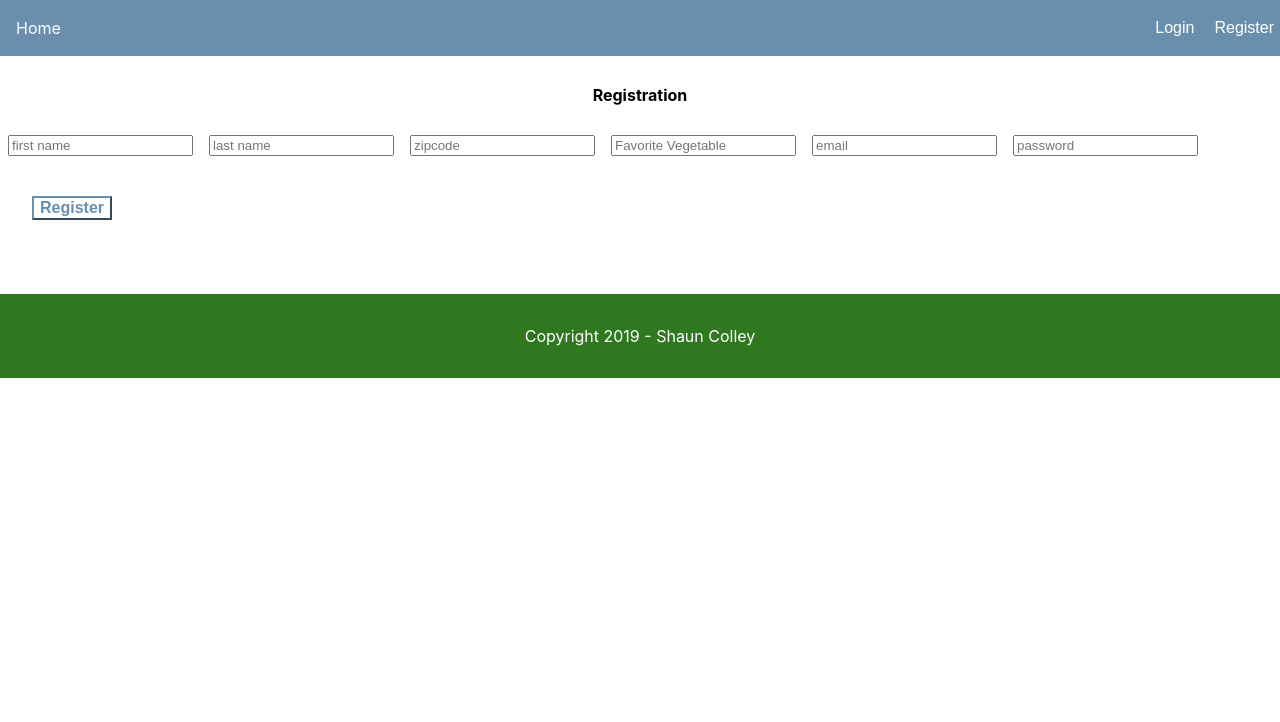
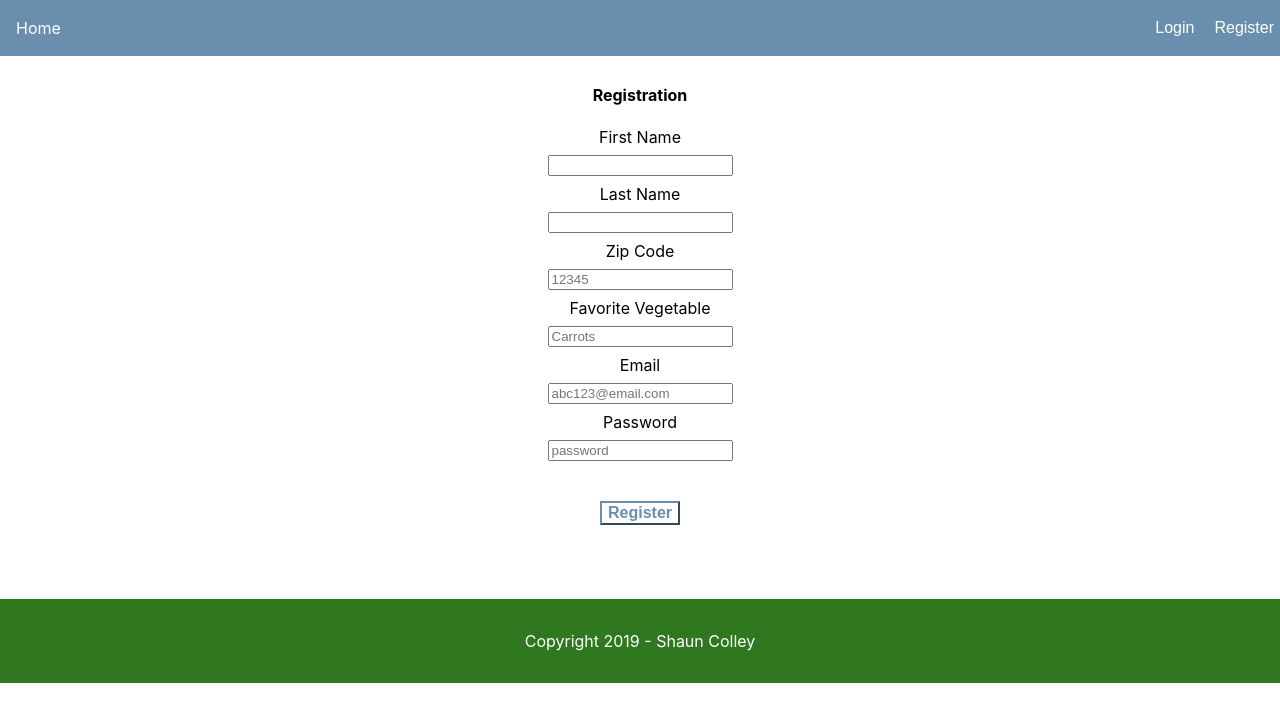
Before and after one commit to shaunwcolley/garden-planner, a React (Create React App) app: page /register in a window 1280 px wide. Shown: the top 722 px of the page. Built offline with nearby package versions, Linux system fonts and the light colour scheme.

Commit message:
login and register components are saved and working properly, lastly need to write about page, make make-plan popout and finish dash page to include profile greeting

```diff
--- /dev/null
+++ b/src/components/About.jsx
@@ -0,0 +1,13 @@
+import React, { Component } from 'react';
+
+class About extends Component {
+  render(){
+    return (
+      <div className="home-body">
+        <h4>Howdy, this is a garden planner app. Follow links above to register as a new user or to login if you are an existing user.</h4>
+      </div>
+    )
+  }
+}
+
+export default About
--- a/src/components/App.js
+++ b/src/components/App.js
@@ -1,9 +1,10 @@
-import React, { Component } from 'react';
+import React, { Component, Fragment } from 'react';
 import { NavLink } from 'react-router-dom';
 import { connect } from 'react-redux';
 import Calendar from './Calendar';
 import MakePlan from './MakePlan';
-import Popup from './Popup'
+import Popup from './Popup';
+import About from './About';
 import '../css/App.css';
 
 class App extends Component {
@@ -11,11 +12,11 @@ class App extends Component {
     const profileLink = "/profile/" + this.props.userId;
     if(!this.props.isAuth) {
       return (
-        <div className="home-body">
-          <h4>Howdy, this is a garden planner app. Click on <u>Make Plan</u> above to make new plan or view and update existing plans.</h4>
+        <Fragment>
+          <About />
         {this.props.login ? <Popup login={this.props.login} /> : null}
         {this.props.register ? <Popup register={this.props.register} history={this.props.history} /> : null}
-        </div>
+        </Fragment>
       )
     }
     return <div className="dash-container">
--- a/src/components/Login.js
+++ b/src/components/Login.js
@@ -51,12 +51,16 @@ class Login extends Component {
     return(
       <div className="login-body">
         <form className="login-form">
-        <input autoComplete="username" type='text' onChange={this.handleTextBoxChange} placeholder="email" name="email"/>
-        <input autoComplete="current-password" type='password' onChange={this.handleTextBoxChange} placeholder="password" name="pass"/>
+        <label>Email</label>
+        <input autoComplete="username" type='text' onChange={this.handleTextBoxChange} placeholder="abc123@email.com" name="email"/>
+        <label>Password</label>
+        <input autoComplete="current-password" type='password' onChange={this.handleTextBoxChange} name="pass"/>
         <button className="login-btn" onClick={(e) => this.handleLoginClick(e)}>Login</button>
         </form>
         <h4>{this.state.message}</h4>
-        <NavLink to='/register'>Not a member? Register now to save your garden plans.</NavLink>
+        <div className="registration-link" onClick={() => (this.props.onLoginPop(), this.props.onRegisterPop())}>
+          <u>Not a member? Register now to save your garden plans.</u>
+        </div>
       </div>
     )
   }
@@ -64,8 +68,9 @@ class Login extends Component {
 
 const mapDispatchToProps = (dispatch) => {
   return {
-    onSignIn: (token, userId) => dispatch({ type: actionTypes.SIGN_IN, token, userId}),
-    onLoginPop: () => dispatch({ type: actionTypes.LOGIN_POPUP})
+    onSignIn: (token, userId) => dispatch({ type: actionTypes.SIGN_IN, token, userId }),
+    onLoginPop: () => dispatch({ type: actionTypes.LOGIN_POPUP }),
+    onRegisterPop: () => dispatch({ type: actionTypes.REGISTER_POPUP }),
   };
 };
 
--- a/src/components/Register.js
+++ b/src/components/Register.js
@@ -43,12 +43,18 @@ class Register extends Component {
     return(
       <div className="register-body">
         <h4>Registration</h4>
-        <form>
-          <input onChange={this.handleTextBoxChange} type='text' placeholder="first name" name="firstName"/>
-          <input onChange={this.handleTextBoxChange} type='text' placeholder="last name" name="lastName"/>
-          <input onChange={this.handleTextBoxChange} type='number' placeholder="zipcode" name="zipcode"/>
-          <input onChange={this.handleTextBoxChange} type='text' placeholder="Favorite Vegetable" name="favVeg"/>
-          <input autoComplete="username" onChange={this.handleTextBoxChange} type='text' placeholder="email" name="email"/>
+        <form className="register-form">
+          <label>First Name</label>
+          <input onChange={this.handleTextBoxChange} type='text' name="firstName"/>
+          <label>Last Name</label>
+          <input onChange={this.handleTextBoxChange} type='text' name="lastName"/>
+          <label>Zip Code</label>
+          <input onChange={this.handleTextBoxChange} type='number' placeholder="12345" name="zipcode"/>
+          <label>Favorite Vegetable</label>
+          <input onChange={this.handleTextBoxChange} type='text' placeholder="Carrots" name="favVeg"/>
+          <label>Email</label>
+          <input autoComplete="username" onChange={this.handleTextBoxChange} type='text' placeholder="abc123@email.com" name="email"/>
+          <label>Password</label>
           <input autoComplete="new-password" onChange={this.handleTextBoxChange} type='password' placeholder="password" name="pass"/>
           <button className="register-btn" onClick={() => this.handleRegisterClick()}>Register</button>
         </form>
--- a/src/css/App.css
+++ b/src/css/App.css
@@ -18,7 +18,7 @@
 } */
 .home-body::before {
   background-image: url("https://cdn.pixabay.com/photo/2017/02/01/11/25/background-2029771_960_720.png");
-  z-index: 1;
+  bottom: 0;
   width: 100%;
   height: 20rem;
   position: absolute;
--- a/src/css/Custom.css
+++ b/src/css/Custom.css
@@ -64,6 +64,7 @@ ul {
   color: white;
   border: none;
   font-size: 1rem;
+  cursor: pointer;
 }
 
 div .login-link, div .profile-link {
--- a/src/css/Login.css
+++ b/src/css/Login.css
@@ -3,8 +3,7 @@
   flex-direction: column;
   align-items: center;
   justify-content: center;
-  padding-top: 10rem;
-  height: 10rem;
+  padding-top: 5rem;
 }
 
 .login-body input {
@@ -25,3 +24,19 @@
   border-color: white;
   margin: 2rem;
 }
+
+.login-form {
+  display: flex;
+  flex-direction: column;
+  align-items: center;
+  justify-content: center;
+}
+
+.registration-link {
+  padding: 1rem;
+  text-align: center;
+  font-weight: 700;
+  color: #57A773;
+  -webkit-font-smoothing: antialiased;
+  cursor: pointer;
+}
--- a/src/css/Popup.css
+++ b/src/css/Popup.css
@@ -14,7 +14,6 @@
   left: 25%;
   right: 25%;
   top: 25%;
-  bottom: 25%;
   margin: auto;
   background: white;
 }
--- a/src/css/Register.css
+++ b/src/css/Register.css
@@ -21,3 +21,9 @@
   border-color: white;
   margin: 2rem;
 }
+.register-form {
+  display: flex;
+  flex-direction: column;
+  align-items: center;
+  justify-content: center;
+}
```
